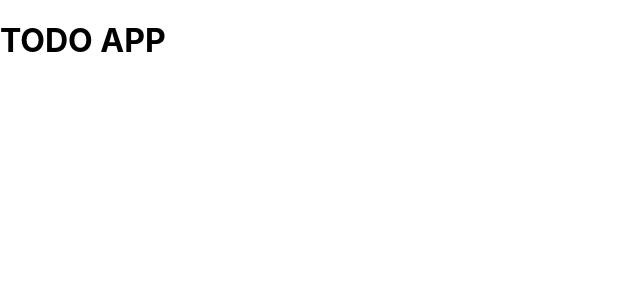
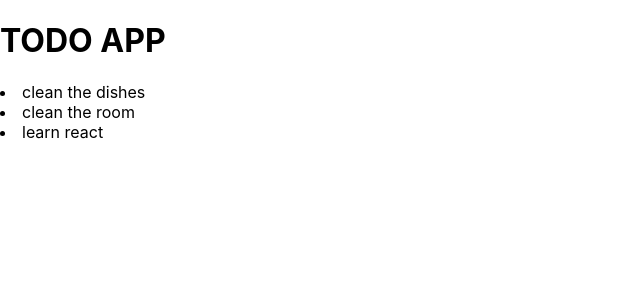
Before and after one commit to mcdylanb/todolist, a React (Create React App) app: page / in a window 1280 px wide. Shown: the top 300 px of the page, without its empty margins (0-640 px from the left). Built offline with nearby package versions, Linux system fonts and the light colour scheme.

Commit message:
maps todolist to display all

```diff
--- a/src/App.js
+++ b/src/App.js
@@ -18,9 +18,14 @@ function App() {
     }
   ];
 
+  console.log(todoList);
+
   return (
     <div>
       <h1>TODO APP</h1>
+      {todoList.map(todoList => (
+        <li key={todoList.id}>{todoList.title}</li>
+      ))}
     </div>
   );
 }
```
